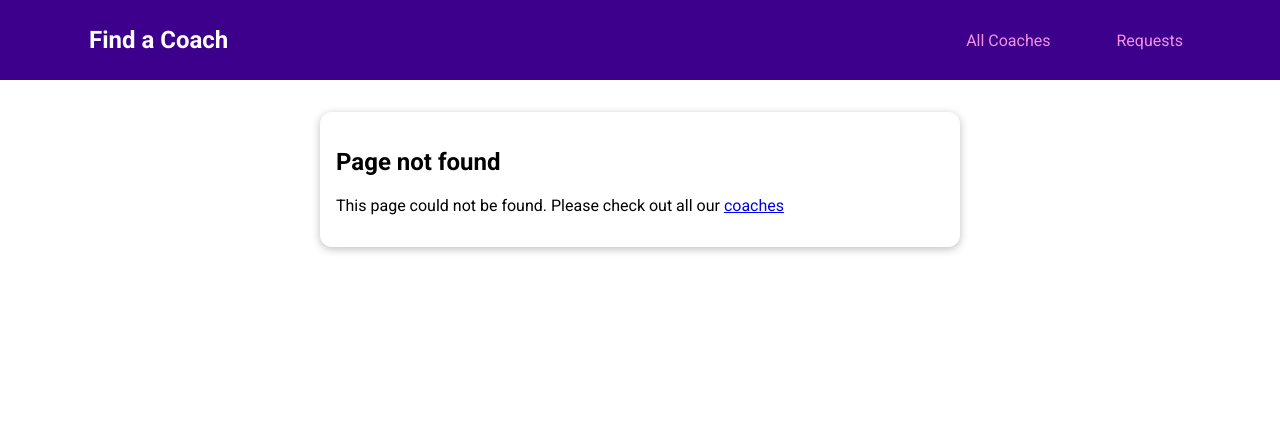
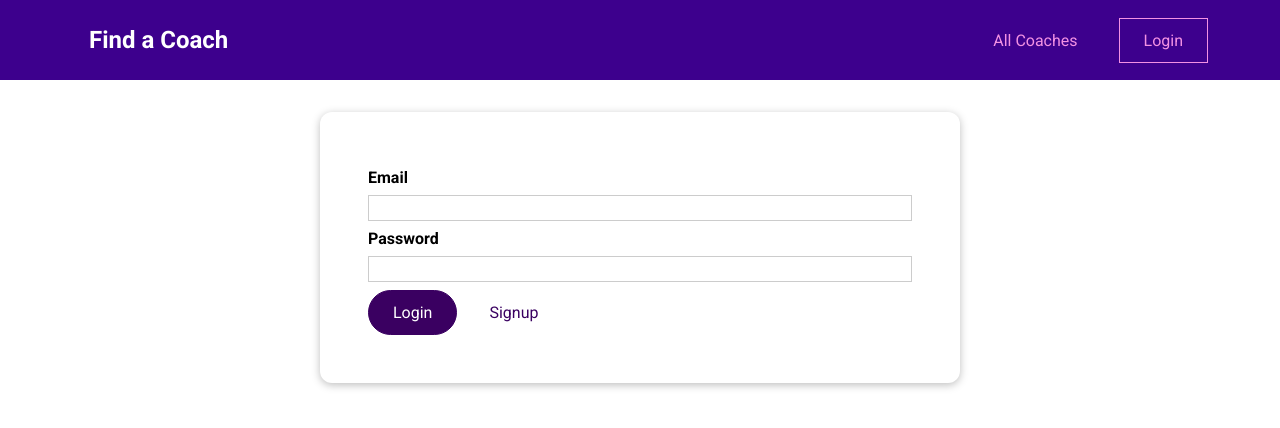
Before and after one commit to sebastian-chang/find-a-coach, a Vue app: page /auth in a window 1280 px wide. Before the commit this address had no page. Shown: the top 428 px of the page. Built offline with nearby package versions, Linux system fonts and the light colour scheme.

Commit message:
Added auth login, logout and signup with firebase

```diff
--- a/src/App.vue
+++ b/src/App.vue
@@ -12,6 +12,21 @@ import TheHeader from './components/layout/TheHeader'
 export default {
   components: {
     TheHeader,
+  },
+  created () {
+    this.$store.dispatch('autoLogin')
+  },
+  computed: {
+    didAutoLogout () {
+      return this.$store.getters.didAutoLogout
+    }
+  },
+  watch: {
+    didAutoLogout (current, prev) {
+      if (current && current !== prev) {
+        this.$router.replace('/coaches')
+      }
+    }
   }
 }
 </script>
--- a/src/components/layout/TheHeader.vue
+++ b/src/components/layout/TheHeader.vue
@@ -6,8 +6,14 @@
         <li>
           <router-link to="/coaches">All Coaches</router-link>
         </li>
-        <li>
+        <li v-if="isLoggedIn">
           <router-link to="/requests">Requests</router-link>
+        </li>
+        <li v-else>
+          <router-link to="/auth">Login</router-link>
+        </li>
+        <li v-if="isLoggedIn">
+          <base-button @click="logout">Logout</base-button>
         </li>
       </ul>
     </nav>
@@ -15,8 +21,22 @@
 </template>
 
 <script>
+import { mapActions, mapGetters } from 'vuex'
 export default {
-
+  computed: {
+    ...mapGetters({
+      isLoggedIn: 'isAuth',
+    })
+  },
+  methods: {
+    ...mapActions({
+      log: 'logout',
+    }),
+    logout () {
+      this.log()
+      this.$router.replace('/coaches')
+    }
+  }
 }
 </script>
 
--- /dev/null
+++ b/src/pages/auth/UserAuth.vue
@@ -0,0 +1,144 @@
+<template>
+  <div>
+    <base-dialog :show="!!error" title="An error occured" @close="handleError">
+      <p>{{ error }}</p>
+    </base-dialog>
+    <base-dialog title="Authentication..." fixed :show="isLoading">
+      <base-spinner></base-spinner>
+    </base-dialog>
+    <base-card>
+      <form @submit.prevent="submitForm">
+        <div class="form-control">
+          <label for="email">Email</label>
+          <input type="email" id="email" v-model.trim="email" />
+        </div>
+        <div class="form-control">
+          <label for="password">Password</label>
+          <input type="password" id="password" v-model.trim="password" />
+        </div>
+        <p v-if="!formIsValid">
+          Please enter a valid email and password which is at least 6 characters
+          long.
+        </p>
+        <base-button>{{ submitButtonCaption }}</base-button>
+        <base-button type="button" mode="flat" @click="switchMode">
+          {{ switchModeButton }}
+        </base-button>
+      </form>
+    </base-card>
+  </div>
+</template>
+
+<script>
+import { mapActions } from 'vuex'
+export default {
+  data () {
+    return {
+      email: '',
+      password: '',
+      formIsValid: true,
+      mode: 'login',
+      isLoading: false,
+      error: null,
+    }
+  },
+  methods: {
+    ...mapActions({
+      signUp: 'signUp',
+      login: 'login',
+    }),
+    async submitForm () {
+      if (this.email === '' || !this.email.includes('@') || this.password.length < 6) {
+        this.formIsValid = false
+        return
+      }
+
+      this.isLoading = true
+
+      try {
+        if (this.mode === 'login') {
+          await this.login({
+            email: this.email,
+            password: this.password
+          })
+        }
+        else {
+          await this.signUp({
+            email: this.email,
+            password: this.password,
+          })
+        }
+        const redirectUrl = '/' + (this.$route.query.redirect || 'coaches')
+        this.$router.replace(redirectUrl)
+      }
+      catch (err) {
+        this.error = err.message || 'Something went wrong'
+      }
+
+      this.isLoading = false
+    },
+    switchMode () {
+      if (this.mode === 'login') {
+        this.mode = 'signup'
+      }
+      else {
+        this.mode = 'login'
+      }
+    },
+    handleError () {
+      this.error = false
+    }
+  },
+  computed: {
+    submitButtonCaption () {
+      if (this.mode === 'login') {
+        return 'Login'
+      }
+      else {
+        return 'Signup'
+      }
+    },
+    switchModeButton () {
+      if (this.mode === 'login') {
+        return 'Signup'
+      }
+      else {
+        return 'Login'
+      }
+    }
+  }
+}
+</script>
+
+<style scoped>
+form {
+  margin: 1rem;
+  padding: 1rem;
+}
+
+.form-control {
+  margin: 0.5rem 0;
+}
+
+label {
+  font-weight: bold;
+  margin-bottom: 0.5rem;
+  display: block;
+}
+
+input,
+textarea {
+  display: block;
+  width: 100%;
+  font: inherit;
+  border: 1px solid #ccc;
+  padding: 0.15rem;
+}
+
+input:focus,
+textarea:focus {
+  border-color: #3d008d;
+  background-color: #faf6ff;
+  outline: none;
+}
+</style>
--- a/src/pages/coaches/CoachesList.vue
+++ b/src/pages/coaches/CoachesList.vue
@@ -12,9 +12,14 @@
           <base-button mode="outline" @click="loadCoaches(true)"
             >Refresh</base-button
           >
-          <base-button link to="/register" v-if="!isCoach && !isLoading"
-            >Register as Coach</base-button
+          <base-button v-if="!isLoggedIn" link to="/auth?redirect=register">Login to Register</base-button>
+          <base-button
+            link
+            to="/register"
+            v-if="!isCoach && !isLoading && isLoggedIn"
           >
+            Register as Coach
+          </base-button>
         </div>
         <div v-if="isLoading">
           <base-spinner></base-spinner>
@@ -62,7 +67,8 @@ export default {
     ...mapGetters({
       isCoach: 'coaches/isCoach',
       coaches: 'coaches/coaches',
-      storeCoaches: 'coaches/hasCoaches'
+      storeCoaches: 'coaches/hasCoaches',
+      isLoggedIn: 'isAuth',
     }),
     hasCoaches () {
       return !this.isLoading && this.storeCoaches
@@ -80,7 +86,7 @@ export default {
           return true
         }
       })
-    }
+    },
   },
   methods: {
     // ...mapActions({
--- a/src/router.js
+++ b/src/router.js
@@ -1,10 +1,12 @@
 import { createRouter, createWebHistory } from 'vue-router'
+import store from './store/index'
 
 import CoachDetail from './pages/coaches/CoachDetail.vue'
 import CoachesList from './pages/coaches/CoachesList.vue'
 import CoachRegister from './pages/coaches/CoachRegister.vue'
 import ContactCoach from './pages/requests/ContactCoach.vue'
 import RequestReceived from './pages/requests/RequestReceived.vue'
+import UserAuth from './pages/auth/UserAuth.vue'
 import NotFound from './pages/NotFound.vue'
 
 const router = createRouter({
@@ -17,10 +19,23 @@ const router = createRouter({
         { path: 'contact', component: ContactCoach }, // address example /coaches/c1/contact
       ]
     },
-    { path: '/register', component: CoachRegister },
-    { path: '/requests', component: RequestReceived },
+    { path: '/register', component: CoachRegister, meta: { requiresAuth: true } },
+    { path: '/requests', component: RequestReceived, meta: { requiresAuth: true } },
+    { path: '/auth', component: UserAuth, meta: { requiresUnAuth: true } },
     { path: '/:notFound(.*)', component: NotFound },
   ]
 })
 
+router.beforeEach((to, _, next) => {
+  if (to.meta.requiresAuth && !store.getters.isAuth) {
+    next('/auth')
+  }
+  else if (to.meta.requiresUnAuth && store.getters.isAuth) {
+    next('/coaches')
+  }
+  else {
+    next()
+  }
+})
+
 export default router
--- a/src/store/index.js
+++ b/src/store/index.js
@@ -1,22 +1,14 @@
 import { createStore } from 'vuex'
 import coaches from './modules/coaches/index'
 import requests from './modules/requests/index'
+import auth from './modules/auth/index'
 
 const store = createStore({
   modules: {
+    auth,
     coaches,
     requests,
   },
-  state () {
-    return {
-      userId: 'c3',
-    }
-  },
-  getters: {
-    userId (state) {
-      return state.userId
-    }
-  }
 })
 
 export default store
--- /dev/null
+++ b/src/store/modules/auth/actions.js
@@ -0,0 +1,89 @@
+let timer
+
+export default {
+  async login (context, payload) {
+    return context.dispatch('auth', {
+      ...payload,
+      mode: 'login',
+    })
+  },
+  async signUp (context, payload) {
+    return context.dispatch('auth', {
+      ...payload,
+      mode: 'signUp',
+    })
+  },
+  async auth (context, payload) {
+    const mode = payload.mode
+    let url = 'https://identitytoolkit.googleapis.com/v1/accounts:signInWithPassword?key=AIzaSyATgcSVLVx6OeS61b1puvWEOunO_ro4itc'
+    if (mode === 'signUp') {
+      url = 'https://identitytoolkit.googleapis.com/v1/accounts:signUp?key=AIzaSyATgcSVLVx6OeS61b1puvWEOunO_ro4itc'
+    }
+    const res = await fetch(url, {
+      method: 'POST',
+      body: JSON.stringify({
+        email: payload.email,
+        password: payload.password,
+        returnSecureToken: true,
+      })
+    })
+    const resData = await res.json()
+
+    if (!res.ok) {
+      const error = new Error(resData.message || 'Failed to authenticate')
+      throw error
+    }
+
+    const expIn = resData.expiresIn * 1000
+    const expDate = new Date().getTime() + expIn
+
+    localStorage.setItem('token', resData.idToken)
+    localStorage.setItem('userId', resData.localId)
+    localStorage.setItem('tokenExp', expDate)
+
+    timer = setTimeout(() => {
+      context.dispatch('autoLogout')
+    }, expIn)
+
+    context.commit('setUser', {
+      token: resData.idToken,
+      userId: resData.localId,
+    })
+  },
+  autoLogin (context) {
+    const token = localStorage.getItem('token')
+    const userId = localStorage.getItem('userId')
+    const tokenExp = localStorage.getItem('tokenExp')
+
+    const expIn = +tokenExp - new Date().getTime()
+
+    if (expIn < 10000) {
+      return
+    }
+
+    timer = setTimeout(() => context.dispatch('autoLogout'), expIn)
+
+    if (token && userId) {
+      context.commit('setUser', {
+        token,
+        userId,
+      })
+    }
+  },
+  logout (context) {
+    localStorage.removeItem('token')
+    localStorage.removeItem('userId')
+    localStorage.removeItem('tokenExp')
+
+    clearTimeout(timer)
+
+    context.commit('setUser', {
+      token: null,
+      userId: null,
+    })
+  },
+  autoLogout(context){
+    context.dispatch('logout')
+    context.commit('setAutoLogout')
+  }
+}
--- /dev/null
+++ b/src/store/modules/auth/getters.js
@@ -0,0 +1,14 @@
+export default {
+  userId (state) {
+    return state.userId
+  },
+  token (state) {
+    return state.token
+  },
+  isAuth (state) {
+    return !!state.token
+  },
+  didAutoLogout(state){
+    return state.didAutoLogout
+  }
+}
--- /dev/null
+++ b/src/store/modules/auth/index.js
@@ -0,0 +1,17 @@
+import actions from './actions'
+import getters from './getters'
+import mutations from './mutations'
+
+export default {
+  namespaced: false,
+  state () {
+    return {
+      userId: null,
+      token: null,
+      didAutoLogout: false,
+    }
+  },
+  actions,
+  getters,
+  mutations,
+}
--- /dev/null
+++ b/src/store/modules/auth/mutations.js
@@ -0,0 +1,10 @@
+export default {
+  setUser (state, payload) {
+    state.token = payload.token
+    state.userId = payload.userId
+    state.didAutoLogout = false
+  },
+  setAutoLogout (state) {
+    state.didAutoLogout = true
+  }
+}
--- a/src/store/modules/coaches/actions.js
+++ b/src/store/modules/coaches/actions.js
@@ -8,8 +8,9 @@ export default {
       hourlyRate: payload.rate,
       areas: payload.areas,
     }
+    const token = context.rootGetters.token
 
-    const res = await fetch(`https://udemy-vue-firebase-sites-4bbfc-default-rtdb.firebaseio.com/coaches/${userId}.json`, {
+    const res = await fetch(`https://udemy-vue-firebase-sites-4bbfc-default-rtdb.firebaseio.com/coaches/${userId}.json?auth=${token}`, {
       method: 'PUT',
       body: JSON.stringify(coachData)
     })
--- a/src/store/modules/requests/actions.js
+++ b/src/store/modules/requests/actions.js
@@ -23,7 +23,8 @@ export default {
   },
   async getRequests (context) {
     const coachId = context.rootGetters.userId
-    const res = await fetch(`https://udemy-vue-firebase-sites-4bbfc-default-rtdb.firebaseio.com/requests/${coachId}.json`)
+    const token = context.rootGetters.token
+    const res = await fetch(`https://udemy-vue-firebase-sites-4bbfc-default-rtdb.firebaseio.com/requests/${coachId}.json?auth=${token}`)
     const resData = await res.json()
 
     if (!res.ok) {
```
